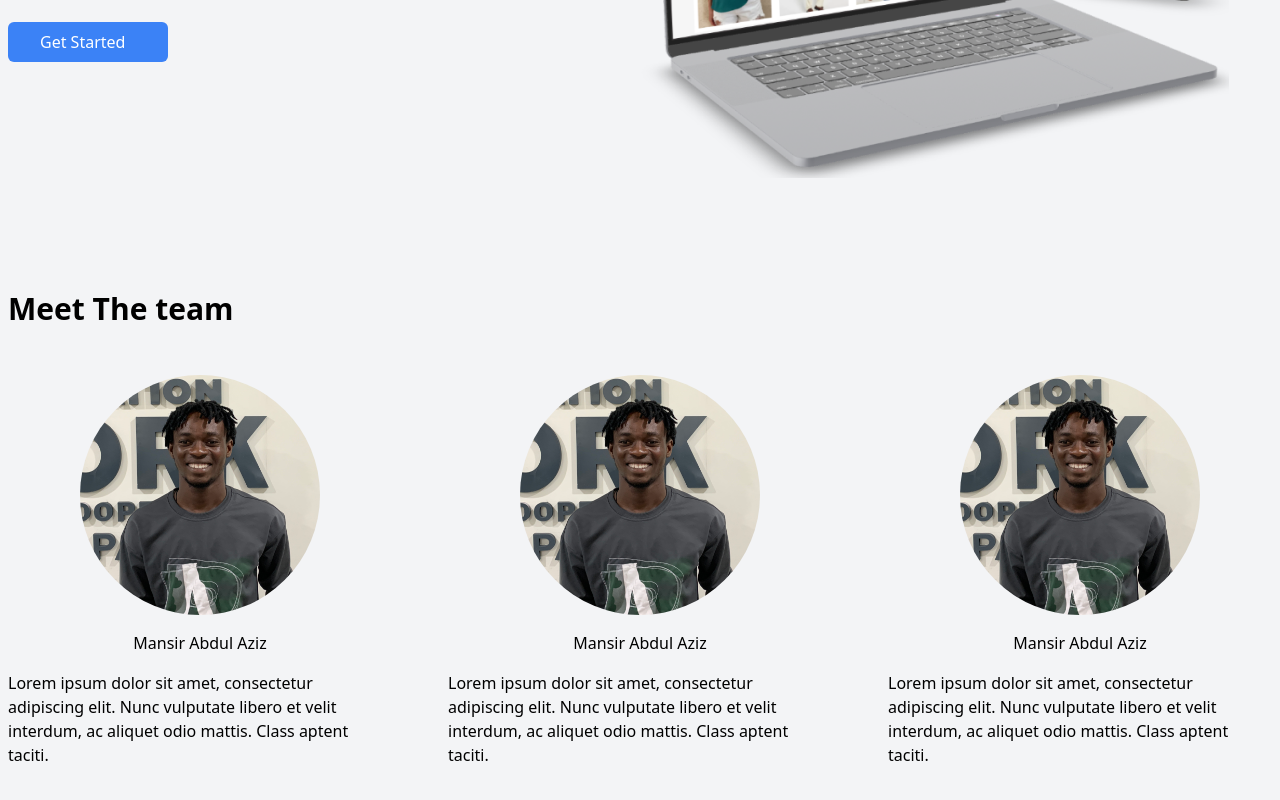
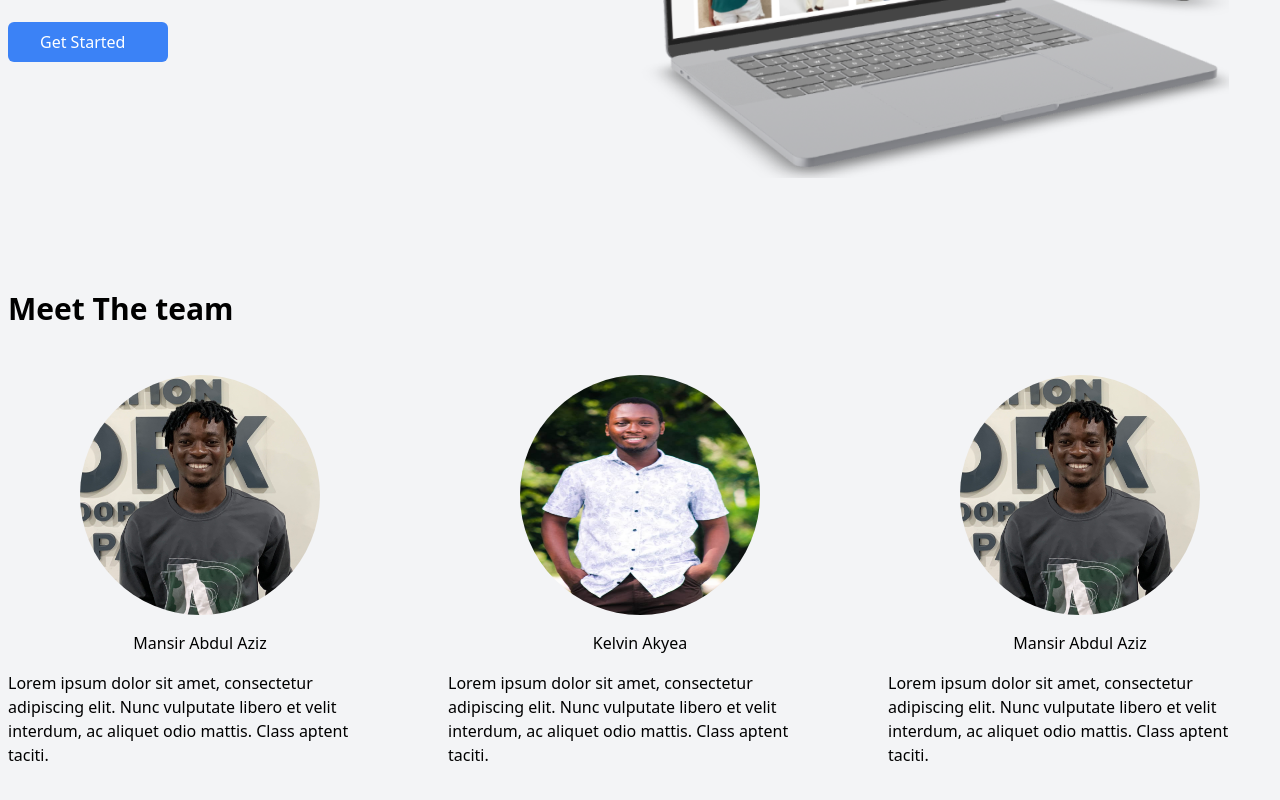
Before and after one commit to mansir93/Amalitech-storefront, a React (Create React App) app: page / in a window 1280 px wide. Shown: the part 402-1202 px from the top of the page. Built offline with nearby package versions, Linux system fonts and the light colour scheme.

Commit message:
added kelvin pic

```diff
--- a/src/Components/Team.jsx
+++ b/src/Components/Team.jsx
@@ -1,5 +1,6 @@
 import React from "react";
 import MansirImg from "../Assets/MansirImg.JPG";
+import KelvinIMg from "../Assets/kelvinImg.jpg";
 
 const Team = () => {
   return (
@@ -17,8 +18,8 @@ const Team = () => {
             </p>
           </div>
           <div className="max-w-sm flex flex-col justify-center items-center gap-4">
-            <img src={MansirImg} alt="" className="w-60 h-60 rounded-full" />
-            <p>Mansir Abdul Aziz</p>
+            <img src={KelvinIMg} alt="" className="w-60 h-60 rounded-full" />
+            <p>Kelvin Akyea </p>
             <p>
               Lorem ipsum dolor sit amet, consectetur adipiscing elit. Nunc
               vulputate libero et velit interdum, ac aliquet odio mattis. Class
```
Also changed, not shown: src/Assets/kelvinImg.jpg (added).
